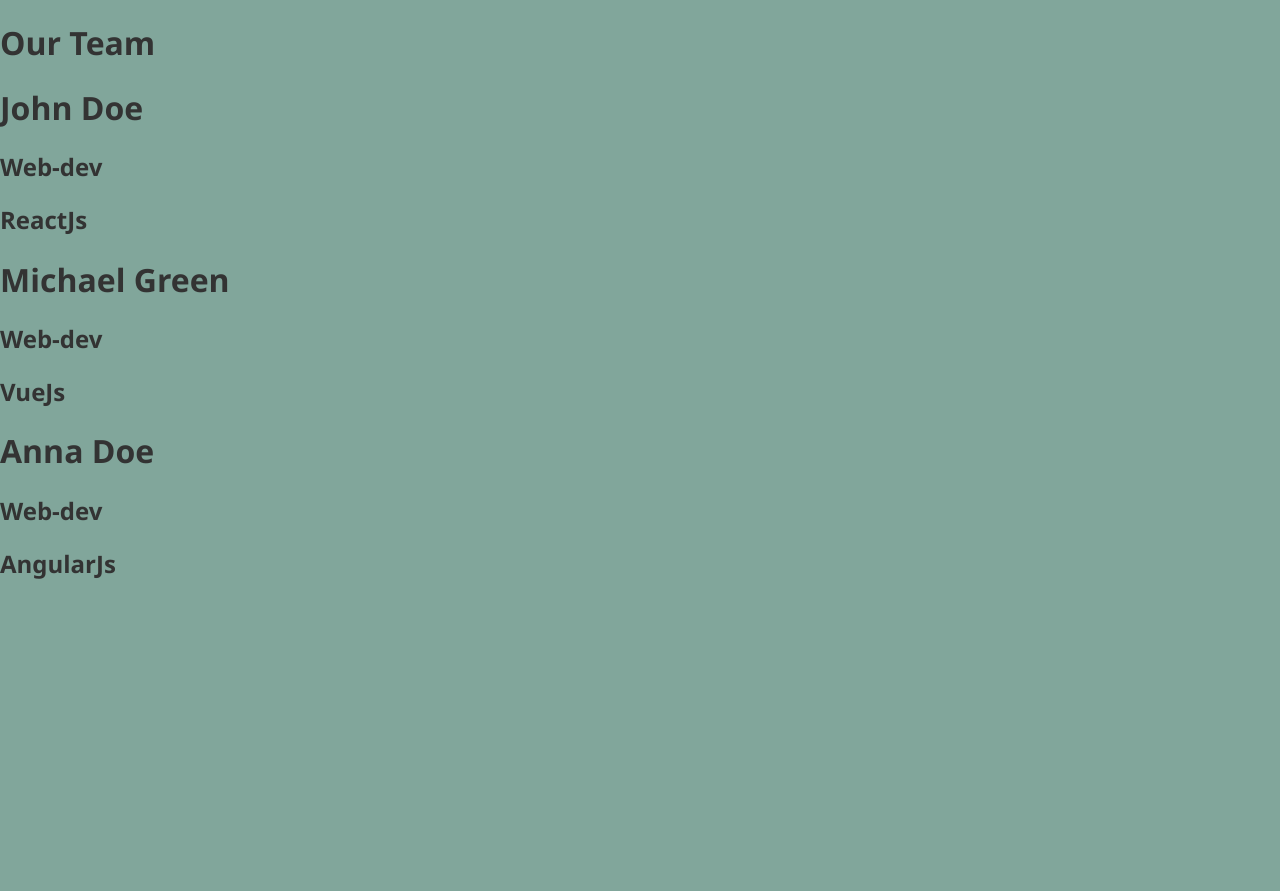
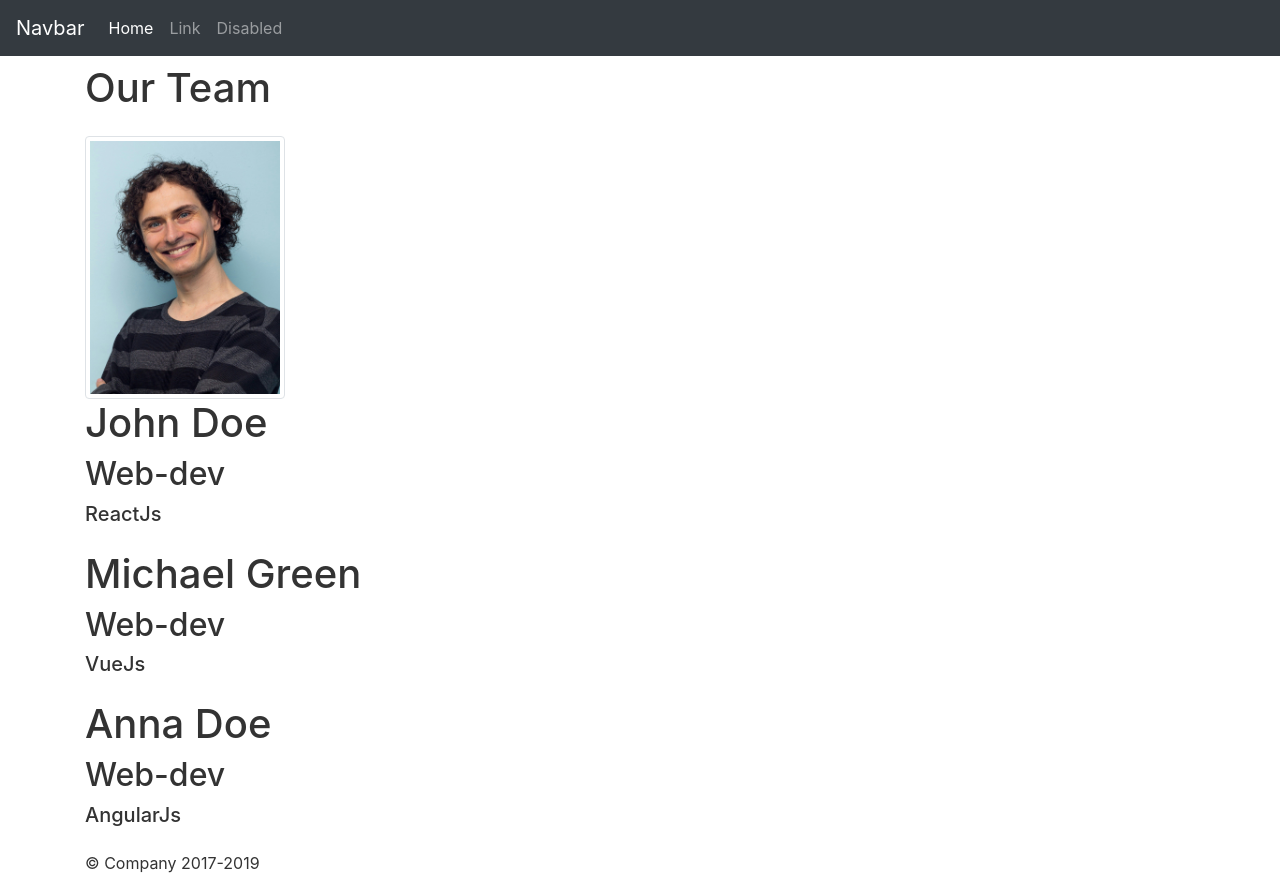
Before and after one commit to michey85/react-course, a React (Vite) app: page / in a window 1280 px wide. Before the commit the page ends 800 px from the top, so only its background shows below. Built offline with nearby package versions, Linux system fonts and the light colour scheme.

Commit message:
Bootstrap example

```diff
--- a/package.json
+++ b/package.json
@@ -30,6 +30,7 @@
         "prettier": "^2.0.4"
     },
     "dependencies": {
+        "bootstrap": "^4.4.1",
         "react": "^16.13.1",
         "react-dom": "^16.13.1"
     }
--- a/src/App.js
+++ b/src/App.js
@@ -1,15 +1,28 @@
 import React from 'react';
 import ReactDOM from 'react-dom';
+import Header from './layout/Header';
 import CV from './CV';
+import 'bootstrap/dist/css/bootstrap.min.css';
+import Footer from './layout/Footer';
+import Photo from './img/photo.jpg';
 
 const App = () => {
     return (
-        <div>
-            <h1 className='h1'>Our Team</h1>
-            <CV name='John Doe' profession='Web-dev' spec='ReactJs' />
-            <CV name='Michael Green' profession='Web-dev' spec='VueJs' />
-            <CV name='Anna Doe' profession='Web-dev' spec='AngularJs' />
-        </div>
+        <>
+            <Header />
+            <div className='container' style={{ marginTop: '4rem' }}>
+                <h1 className='h1'>Our Team</h1>
+                <CV
+                    name='John Doe'
+                    profession='Web-dev'
+                    spec='ReactJs'
+                    photo={Photo}
+                />
+                <CV name='Michael Green' profession='Web-dev' spec='VueJs' />
+                <CV name='Anna Doe' profession='Web-dev' spec='AngularJs' />
+            </div>
+            <Footer />
+        </>
     );
 };
 
--- a/src/CV.js
+++ b/src/CV.js
@@ -1,11 +1,14 @@
 import React from 'react';
 
-export default function CV({ name, profession, spec }) {
+export default function CV({ name, profession, spec, photo }) {
     return (
-        <div>
-            <h1>{name}</h1>
-            <h2>{profession}</h2>
-            <h2>{spec}</h2>
+        <div className='my-4'>
+            {photo && (
+                <img src={photo} alt='' width='200' className='img-thumbnail' />
+            )}
+            <h1 className='h1'>{name}</h1>
+            <h2 className='h2'>{profession}</h2>
+            <h2 className='h5'>{spec}</h2>
         </div>
     );
 }
--- /dev/null
+++ b/src/layout/Footer.js
@@ -0,0 +1,11 @@
+import React from 'react';
+
+const Footer = () => {
+    return (
+        <footer className='container'>
+            <p>&copy; Company 2017-2019</p>
+        </footer>
+    );
+};
+
+export default Footer;
--- /dev/null
+++ b/src/layout/Header.js
@@ -0,0 +1,47 @@
+import React from 'react';
+
+const Header = () => {
+    return (
+        <nav className='navbar navbar-expand-md navbar-dark fixed-top bg-dark'>
+            <a className='navbar-brand' href='!#'>
+                Navbar
+            </a>
+            <button
+                className='navbar-toggler'
+                type='button'
+                data-toggle='collapse'
+                data-target='#navbarsExampleDefault'
+                aria-controls='navbarsExampleDefault'
+                aria-expanded='false'
+                aria-label='Toggle navigation'
+            >
+                <span className='navbar-toggler-icon'></span>
+            </button>
+
+            <div
+                className='collapse navbar-collapse'
+                id='navbarsExampleDefault'
+            >
+                <ul className='navbar-nav mr-auto'>
+                    <li className='nav-item active'>
+                        <a className='nav-link' href='!#'>
+                            Home <span className='sr-only'>(current)</span>
+                        </a>
+                    </li>
+                    <li className='nav-item'>
+                        <a className='nav-link' href='!#'>
+                            Link
+                        </a>
+                    </li>
+                    <li className='nav-item'>
+                        <a className='nav-link' href='!#'>
+                            Disabled
+                        </a>
+                    </li>
+                </ul>
+            </div>
+        </nav>
+    );
+};
+
+export default Header;
```
Also changed, not shown: src/img/photo.jpg (added), 1 other file (tests, documents, lock files or other folders).
